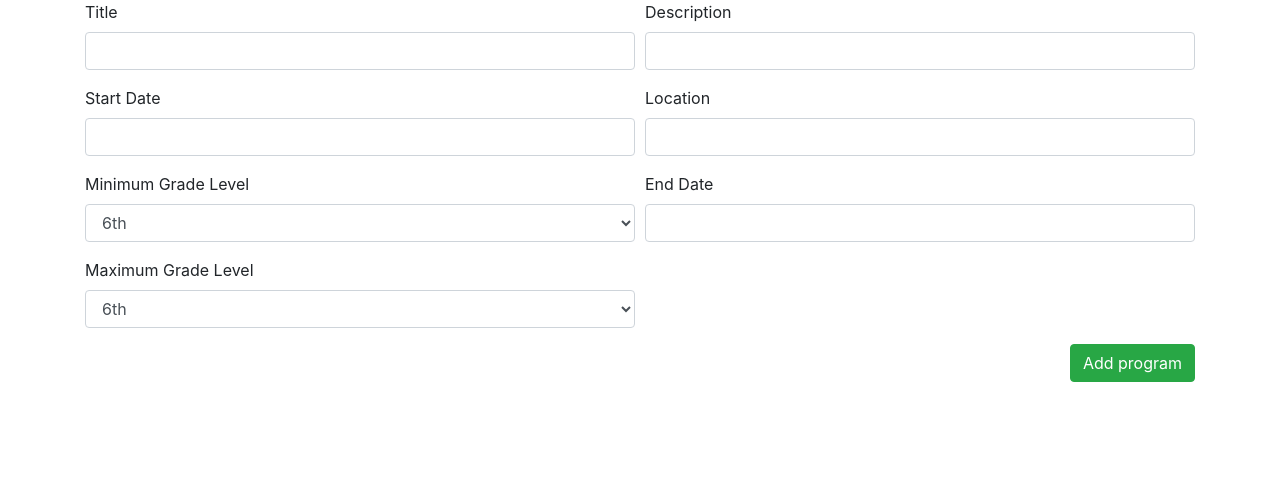
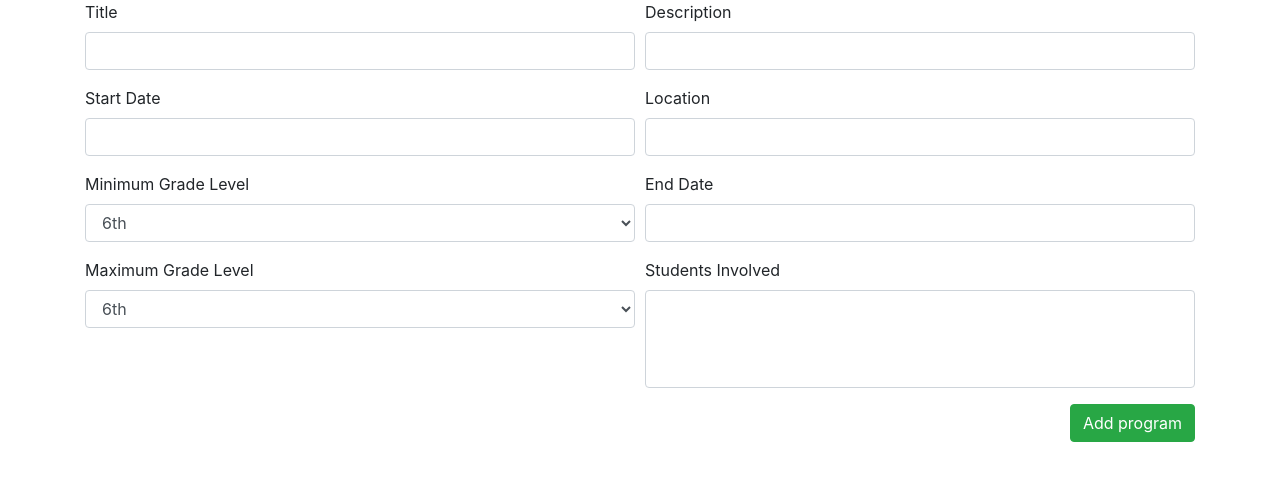
Before and after one commit to metalmerge/student-profiles, a Node server app: page /program_add in a window 1280 px wide. Shown: the part 56-537 px from the top of the page. Run offline with Node 20, Linux system fonts and the light colour scheme; data that the repository does not hold is empty; some libraries are stand-ins or nearby versions.

Commit message:
added dropdown for students

```diff
--- a/database/program_db.js
+++ b/database/program_db.js
@@ -10,7 +10,8 @@ module.exports = {
         end_date: programObj.end_date,
         min_grade_level: programObj.min_grade_level,
         max_grade_level: programObj.max_grade_level,
-        id_number: `${studentObj.title}.${ await module.exports.getTitleCount(studentObj.title)}`,
+        program_id_number: `${programObj.title}.${ await module.exports.getTitleCount(programObj.title)}`,
+        student_list: programObj.student_list
       });
     await newprogram.save();
 	},
--- a/routes/program.js
+++ b/routes/program.js
@@ -1,9 +1,11 @@
-const db = require("../database/program_db");
-
+const db = require("../database/program_db")
+const student_db = require("../database/db")
 module.exports = {
-	addProgramPage: function (request, response) {
+	addProgramPage: async function (request, response) {
+		let studentList = await student_db.getStudentsList();
 		let renderData = {
 			program: {},
+			students: studentList,
 			add: true
 		};
 
--- a/views/edit-program.ejs
+++ b/views/edit-program.ejs
@@ -47,9 +47,17 @@
 					<% } %>
 				</select>
 			</div>
+			<div class="form-group col-md-6">
+				<label for="student_list">Students Involved</label>
+				<select class="form-control" name="student_list" multiple>
+					<% for (let i = 0; i < students.length; i++) { %>
+						<option><%= students[i].first_name %> <%= students[i].last_name %></option>
+					<% } %>
+				</select>
+			</div>
 			<div class="form-group col-md-6" <% if (add) { %> style="display: none" <%}%> >
-				<label for="id_number">Program ID</label>
-				<input type="text" class="form-control" name="id_number" value="<%=program.id_number%>" readonly required>
+				<label for="program_id_number">Program ID</label>
+				<input type="text" class="form-control" name="program_id_number" value="<%=program.program_id_number%>" readonly required>
 			</div>
 		</div>
 		<button type="submit" class="btn btn-success float-right"><%= add ? 'Add' : 'Update' %> program</button>
```
Also changed, not shown: models/Program.js (+6 -1 lines).
